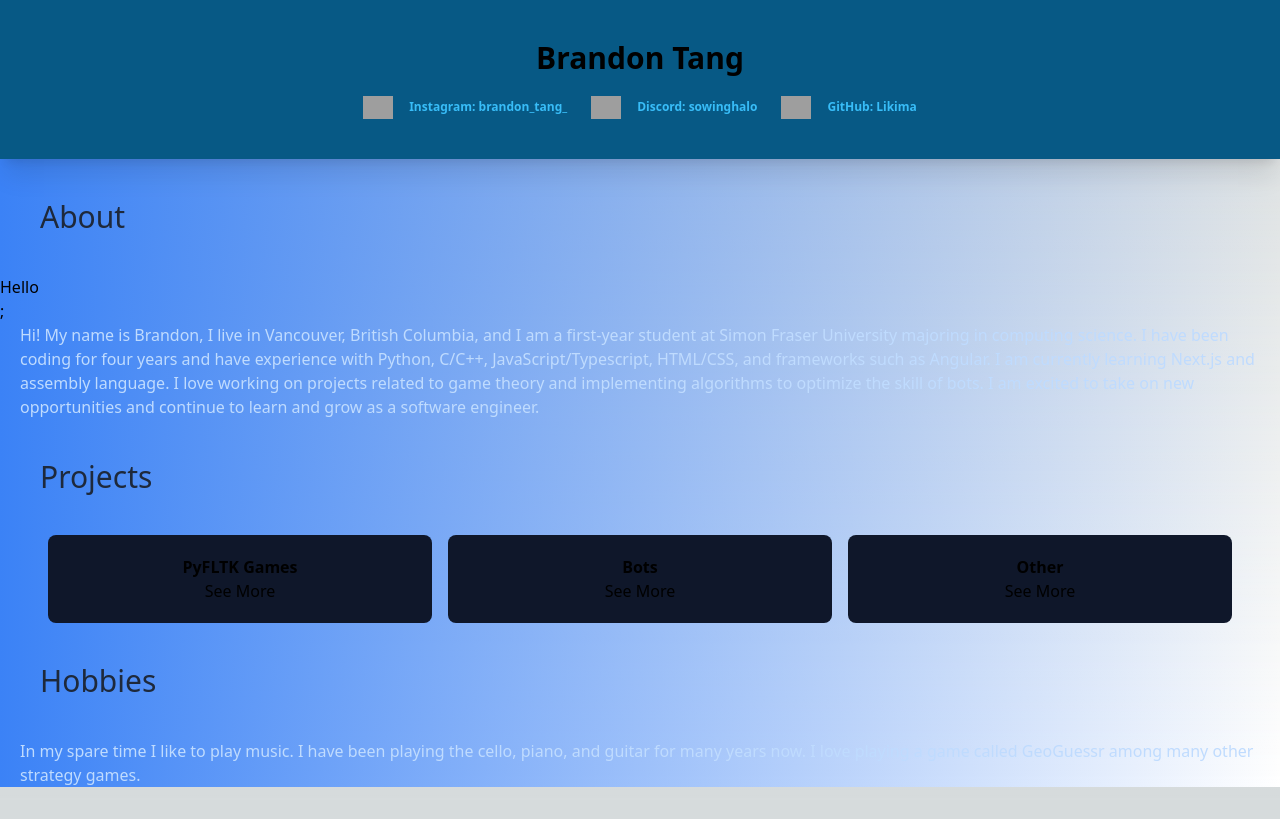
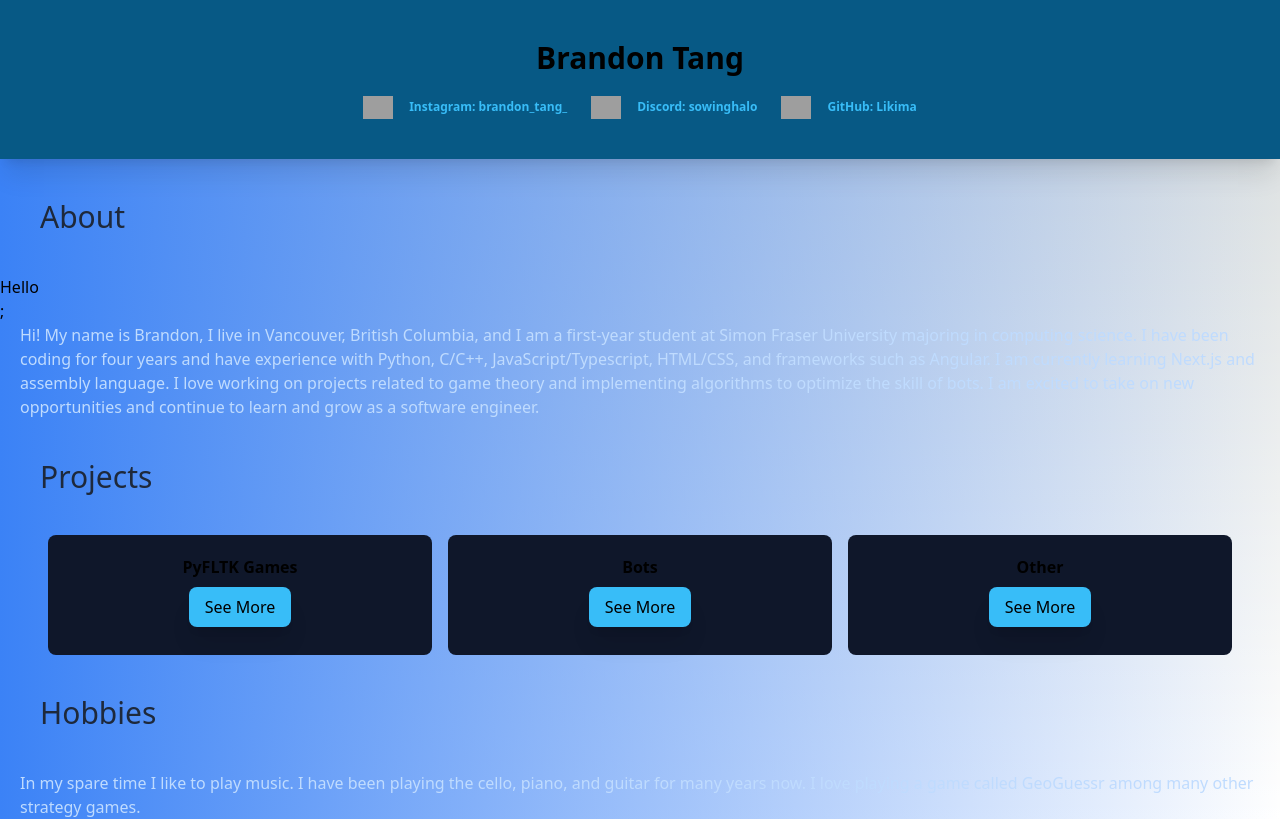
Before and after one commit to Likima/asdf, a Next.js app in the folder web/: page / in a window 1280 px wide. Built offline with nearby package versions, Linux system fonts and the light colour scheme; grey boxes are pictures that could not be loaded.

Commit message:
Refactor RenderCategories.client.tsx to improve button styling and functionality

```diff
--- a/web/app/RenderCategories.client.tsx
+++ b/web/app/RenderCategories.client.tsx
@@ -21,7 +21,9 @@ const CATEGORIES = [
       return (
         <div className="text-center mx-2 grid basis-1/3 justify-items-center bg-slate-900 p-5 dark:bg-slate-700 rounded-lg" key={index}>
           <h1 className="font-bold">{text}</h1>
-          <button onClick={() => setShowForm(true)}>See More</button>
+          <button className = "bg-sky-400 m-2 px-4 py-2 shadow-xl rounded-lg transition ease-in-out delay-150 bg-blue-500 hover:-translate-y-1 hover:scale-110 hover:bg-indigo-500 duration-300"
+            onClick={
+                () => setShowForm(showForm ? false : true)}>See More</button>
           {showForm && <DisplayForm />}
         </div>
       );
```
